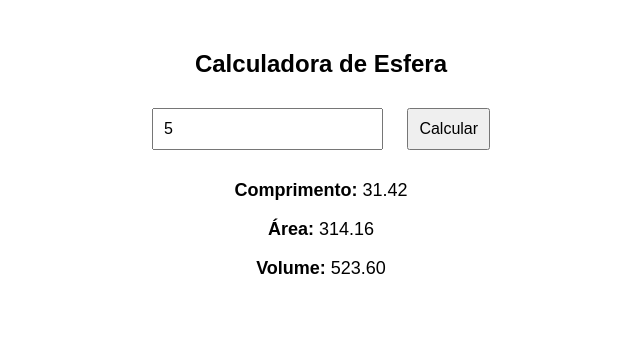
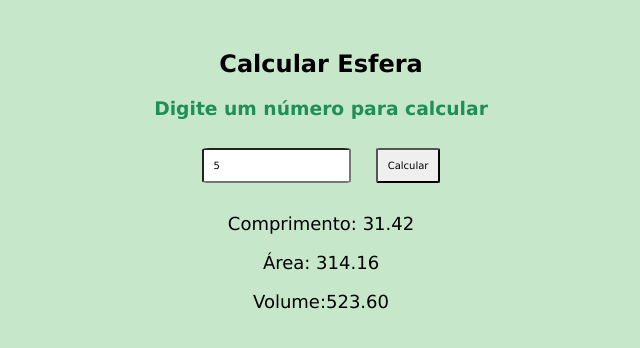
Before and after one commit to meunomeecamila/projeto-oficina-02, a plain HTML site: page index.html in a window 1280 px wide. Both pictures are taken after typing "5" into the empty fields and a click on the button "Calcular". Shown: the whole page, without its empty margins (319-959 px from the left). Drawn offline with Linux system fonts and the light colour scheme.

Commit message:
Toques finais

```diff
--- a/index.html
+++ b/index.html
@@ -4,48 +4,62 @@
     <meta charset="UTF-8">
     <meta name="viewport" content="width=device-width, initial-scale=1.0">
     <title>Calculadora de Esfera</title>
-    <!--Para deixar bonitinho-->
+    <!--Para decorar-->
     <style>
+        *{
+            font-family:'Lucida Sans', 'Lucida Sans Regular', 'Lucida Grande', 'Lucida Sans Unicode', Geneva, Verdana, sans-serif;
+        }
         body {
-            font-family: Arial, sans-serif;
+            font-family:'Lucida Sans', 'Lucida Sans Regular', 'Lucida Grande', 'Lucida Sans Unicode', Geneva, Verdana, sans-serif;
             text-align: center;
             margin: 50px;
-        }
-        input, button {
-            margin: 10px;
-            padding: 10px;
-            font-size: 16px;
+            background-color: rgb(199, 231, 202);
         }
         .resultado {
             margin-top: 20px;
             font-size: 18px;
         }
+        input, button {
+            margin: 10px;
+            padding: 10px;
+            font-size: 10px;
+            border-radius: 5%;
+        }
+        button:hover{
+            background-color: rgb(30, 143, 87);
+            color:aliceblue;
+        }
+        h3{
+            color: rgb(30, 143, 87);
+        }
     </style>
 </head>
 <body>
-    <h2>Calculadora de Esfera</h2>
+    <h2>Calcular Esfera</h2>
+    <h3>Digite um número para calcular</h3>
     <input type="number" id="raio">
     <!--Criar um botão que chame a função de calcular-->
-    <button onclick="calcularEsfera()">Calcular</button>
+    <button onclick="calcular()">Calcular</button>
 
     <div class="resultado" id="resultado"></div>
 
     <script>
-        function calcularEsfera() {
+        function calcular() {
             let raio = parseFloat(document.getElementById('raio').value);
             if (isNaN(raio) || raio <= 0) {
                 document.getElementById('resultado').innerHTML = "Por favor, insira um raio válido!";
                 return;
             }
 
+            // Fazer as contas
             let comprimento = 2 * Math.PI * raio;
             let area = 4 * Math.PI * Math.pow(raio, 2);
             let volume = (4/3) * Math.PI * Math.pow(raio, 3);
 
             document.getElementById('resultado').innerHTML = `
-                <p><strong>Comprimento:</strong> ${comprimento.toFixed(2)}</p>
-                <p><strong>Área:</strong> ${area.toFixed(2)}</p>
-                <p><strong>Volume:</strong> ${volume.toFixed(2)}</p>
+                <p>Comprimento: ${comprimento.toFixed(2)}</p>
+                <p>Área: ${area.toFixed(2)}</p>
+                <p>Volume:${volume.toFixed(2)}</p>
             `;
         }
     </script>
```
